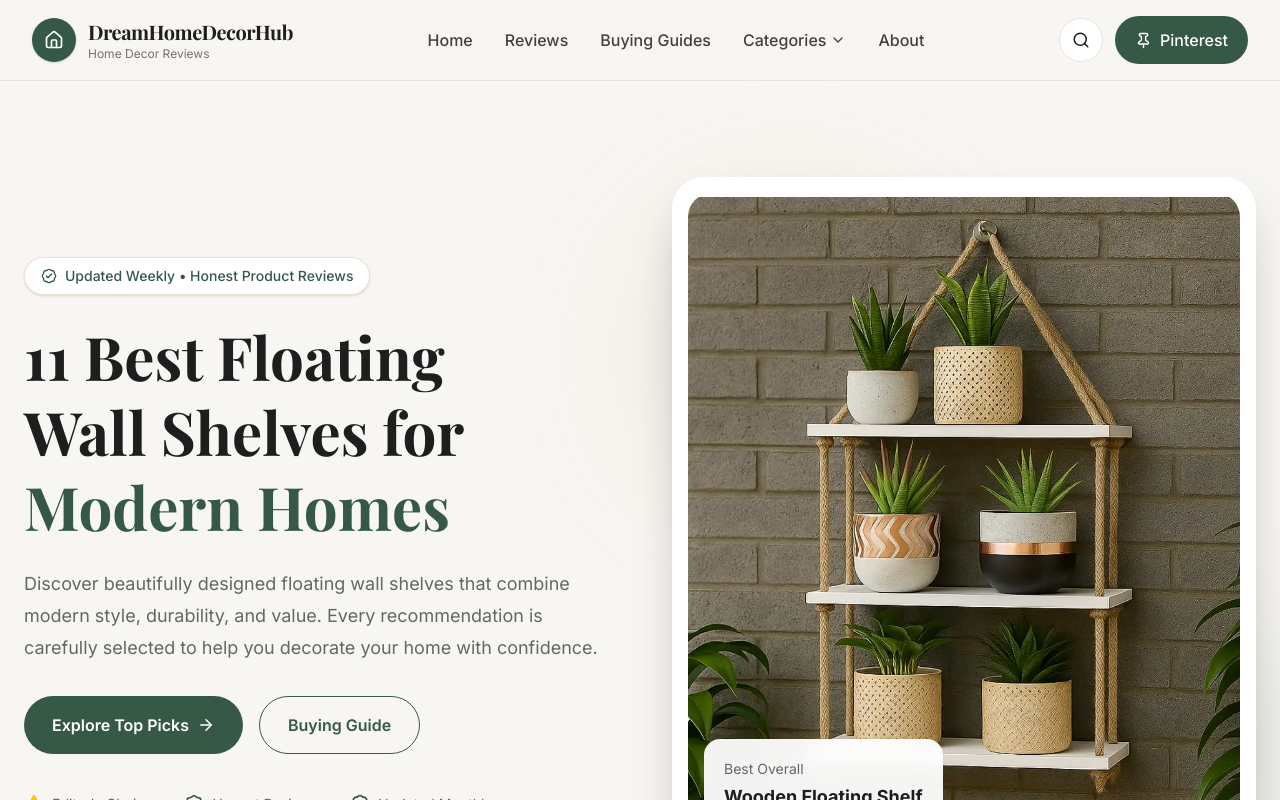
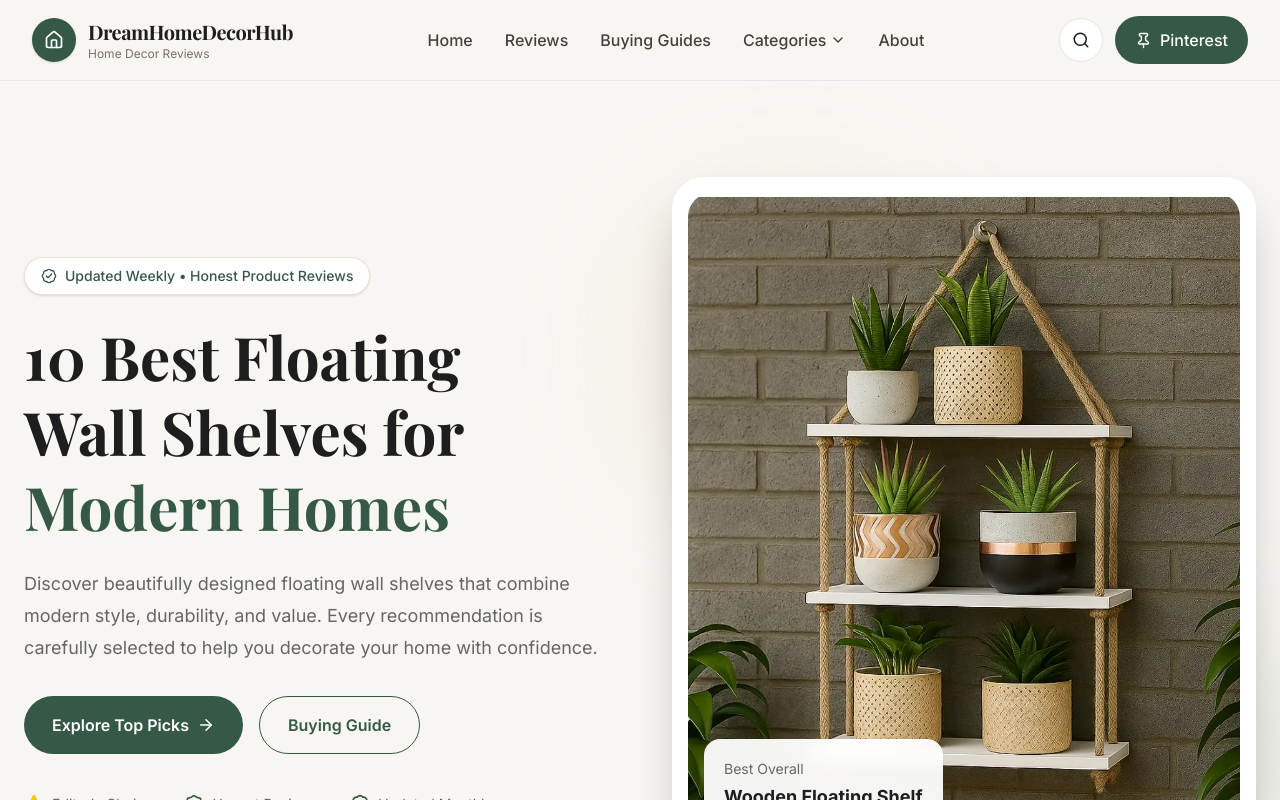
Before and after one commit to BimlaJain/DreamHomeDecorHub, a Next.js app: page / in a window 1280 px wide. Shown: the top 800 px of the page. Built offline with nearby package versions, Linux system fonts and the light colour scheme; a web font is replaced by a local one.

Commit message:
change shelves 11 to 10

```diff
--- a/src/components/Hero.jsx
+++ b/src/components/Hero.jsx
@@ -25,7 +25,7 @@ export default function Hero() {
                         {/* Heading */}
 
                         <h1 className="font-serif text-4xl font-bold leading-tight text-[#1E1E1E] md:text-5xl lg:text-6xl">
-                            11 Best Floating
+                            10 Best Floating
                             <br />
                             Wall Shelves for
                             <span className="text-[#365947]">
```
